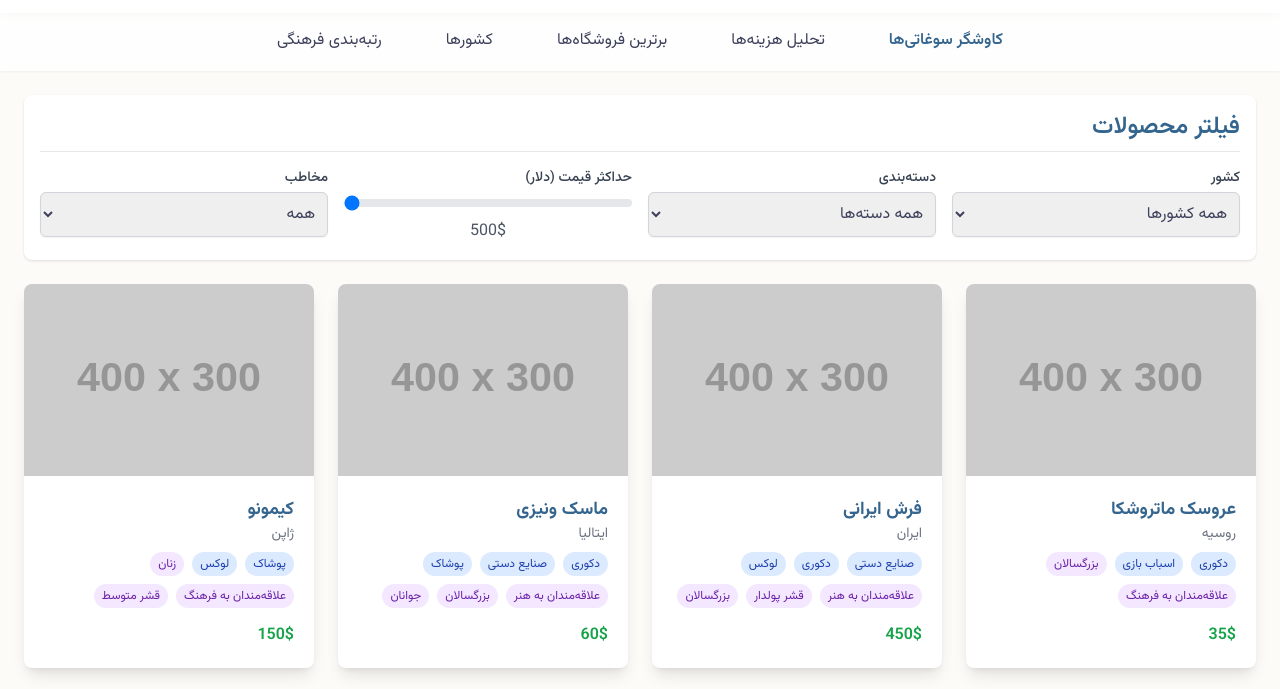
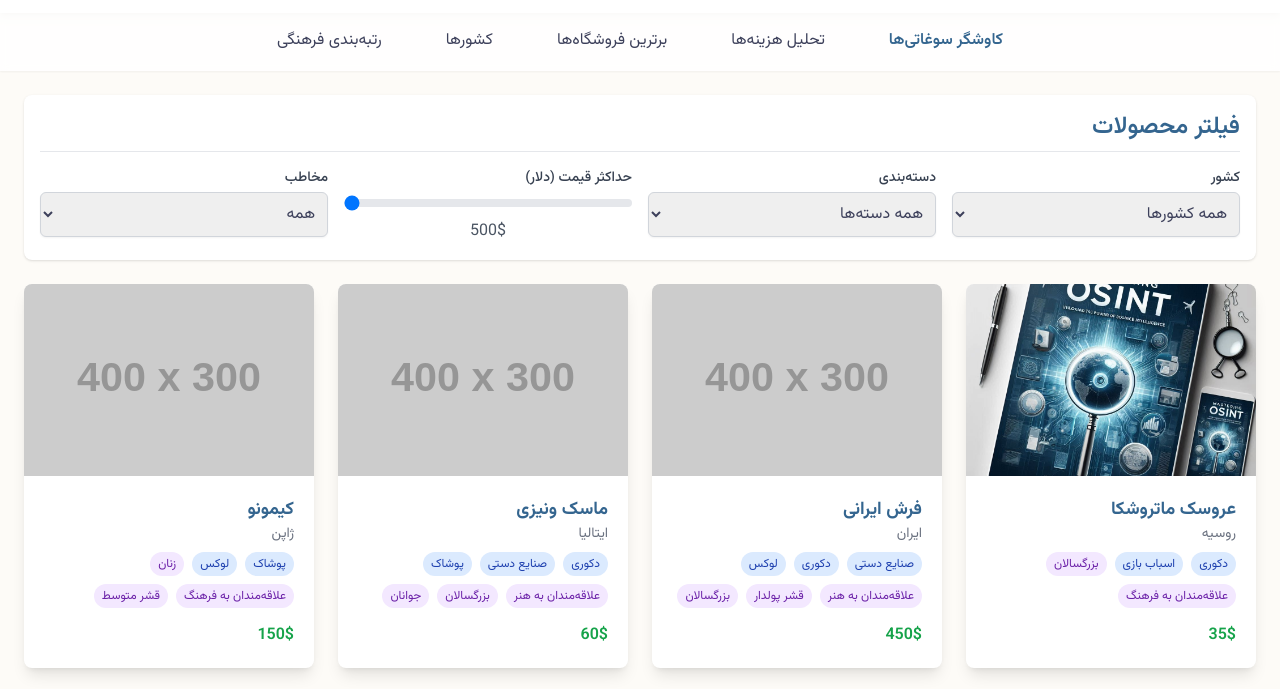
Before and after one commit to EdConner/Sourvenirs2, a plain HTML site: page main.html in a window 1280 px wide. Shown: the part 87-776 px from the top of the page. Drawn offline with nearby package versions, Linux system fonts and the light colour scheme; placeholder pictures from the web are drawn by us.

Commit message:
Update main.html

```diff
--- a/main.html
+++ b/main.html
@@ -187,7 +187,7 @@
                 usage: "تزئین منزل، هدیه فرهنگی، کلکسیون",
                 culturalValue: 8,
                 economicValue: 7,
-                imageUrl: "https://placehold.co/400x300/E0BBE4/FFFFFF?text=Matryoshka"
+                imageUrl: "Image/osint.jpg"
             },
             {
                 id: 2,
```
